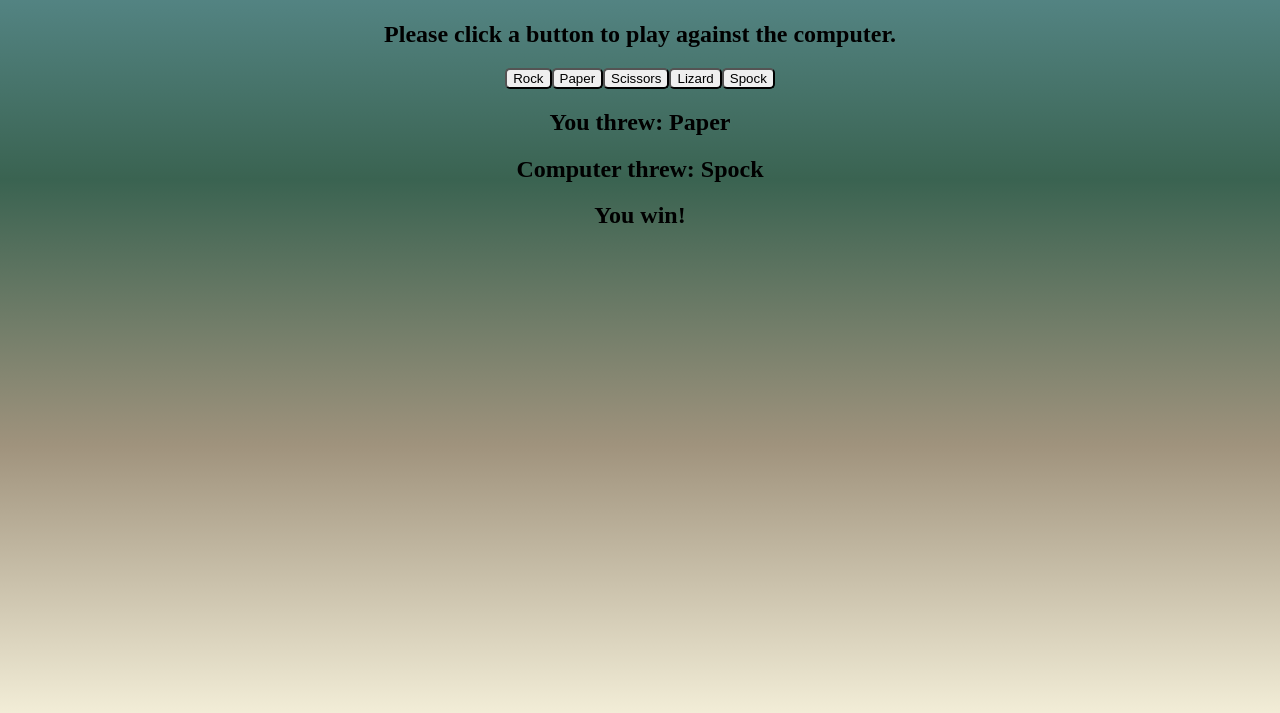
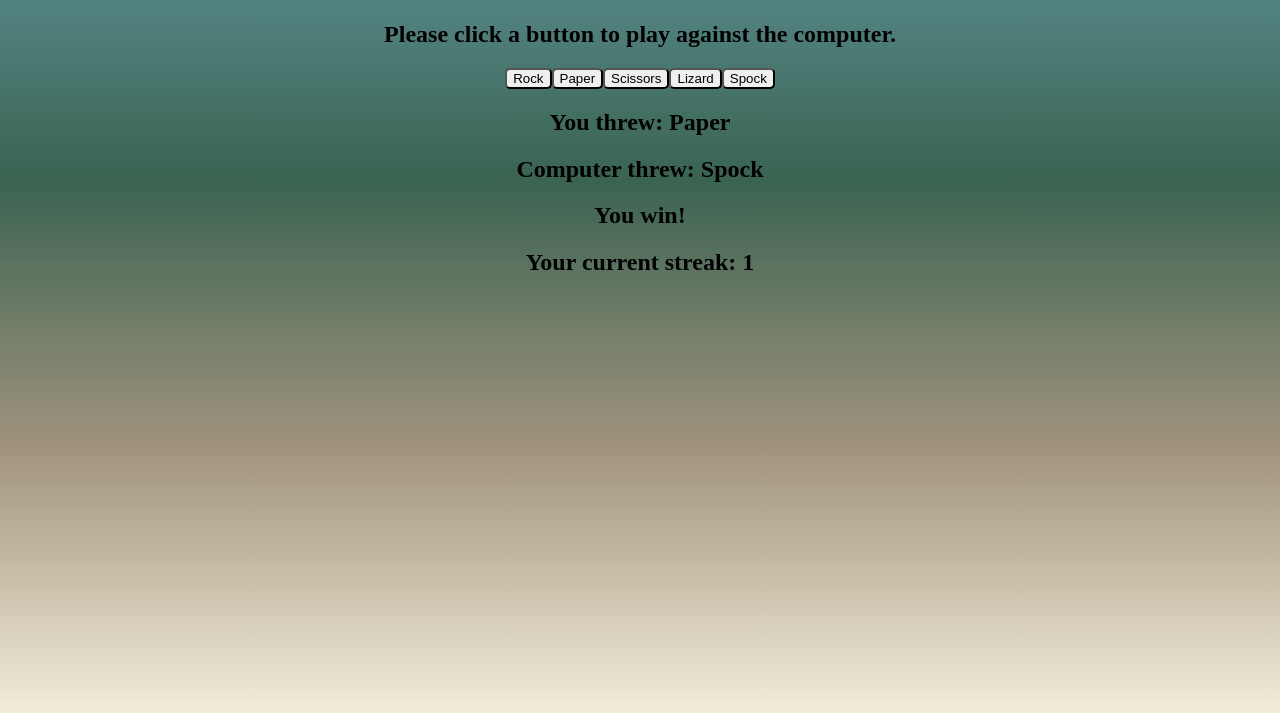
Before and after one commit to NickSweet1/project-1-trial, a plain HTML site: page index.html in a window 1280 px wide. Both pictures are taken after a click on the button "Paper". Shown: the part 87-800 px from the top of the page. Drawn offline with Linux system fonts and the light colour scheme.

Commit message:
added streak counter from localStorage

```diff
--- a/assets/script.js
+++ b/assets/script.js
@@ -4,8 +4,8 @@ var computerArray = ["Rock", "Paper", "Scissors", "Lizard", "Spock"];
 var userThrow = document.getElementById("user-choice");
 var computerThrow = document.getElementById("computer-choice");
 var winner = document.getElementById("winner");
-var wins = localStorage.getItem("wins") || 0;
-
+var totalWins = document.getElementById("total-wins");
+var wins = localStorage.getItem("wins") || 1;
 
 for (var i = 0; i < buttons.length; i++) {
   buttons[i].addEventListener("click", function () {
@@ -15,7 +15,7 @@ for (var i = 0; i < buttons.length; i++) {
 
     function determineWinner() {
       if (userChoice === computerChoice) {
-        return ("It's a tie");
+        return "It's a tie";
       } else if (
         (userChoice === "Rock" &&
           (computerChoice === "Scissors" || computerChoice === "Lizard")) ||
@@ -28,10 +28,11 @@ for (var i = 0; i < buttons.length; i++) {
         (userChoice === "Spock" &&
           (computerChoice === "Scissors" || computerChoice === "Rock"))
       ) {
-        return ("You Win!");
+        return "You Win!";
       } else {
-        return ("You lose!");
+        return "You lose!";
       }
+
       // Additional logic to determine the winner
     }
 
@@ -42,13 +43,13 @@ for (var i = 0; i < buttons.length; i++) {
 
     if (result === "You Win!") {
       winner.textContent = "You win!";
+      localStorage.setItem("wins", wins);
+      totalWins.textContent = "Your current streak: " + localStorage.getItem("wins", wins);
       wins++;
-      localStorage.setItem("wins", wins);
-      console.log(wins);
     } else if (result === "You lose!") {
       winner.textContent = "You lose!";
     } else {
       winner.textContent = "It's a tie!";
     }
-  }
-  )}
+  });
+}
--- a/index.html
+++ b/index.html
@@ -25,6 +25,7 @@
         <h2 id="user-choice">You threw: </h2>
         <h2 id="computer-choice">Computer threw: </h2>
         <h2 id="winner"></h2>
+        <h2 id="total-wins"></h2>
     </div>
     <script src="./assets/script.js"></script>
 </body>
```
